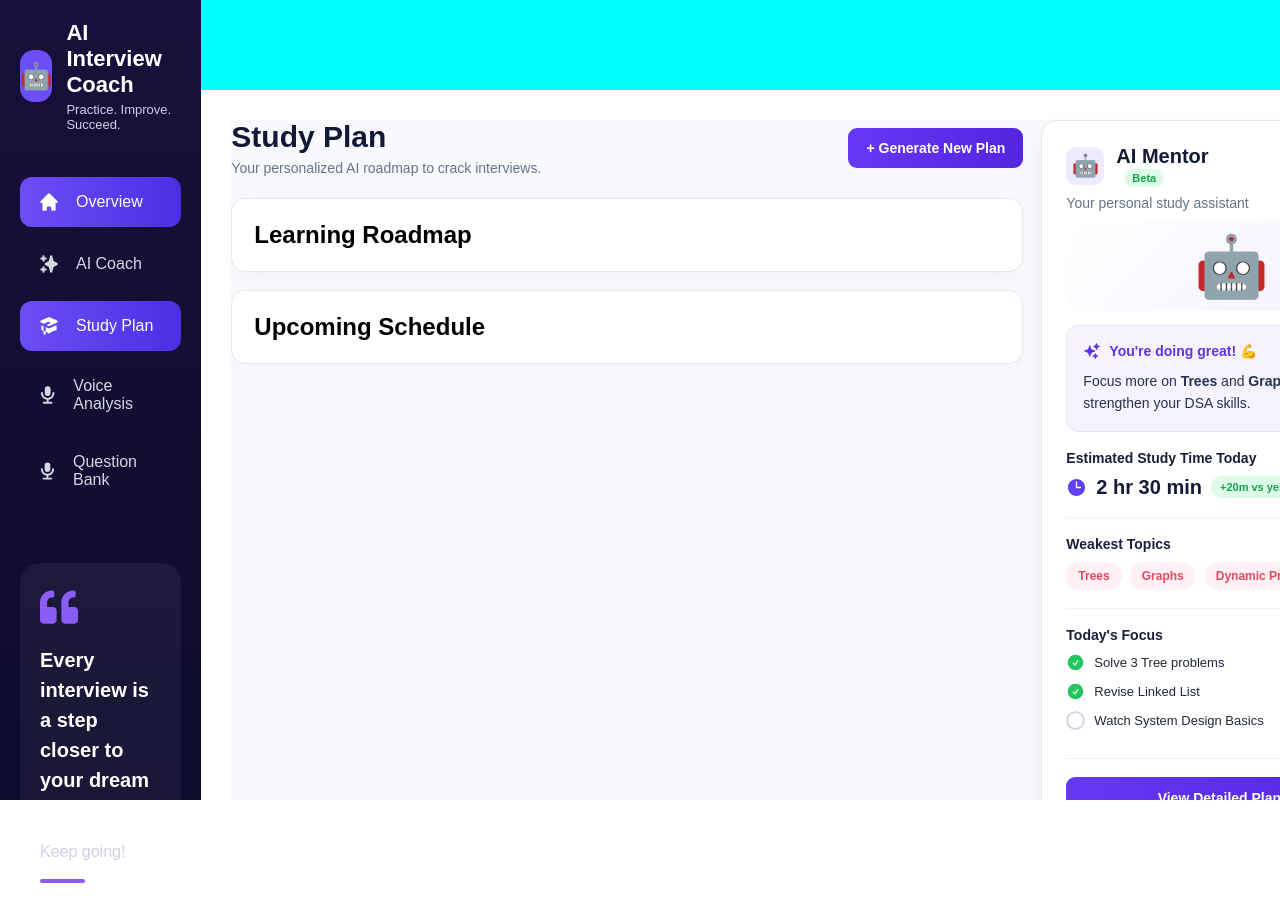
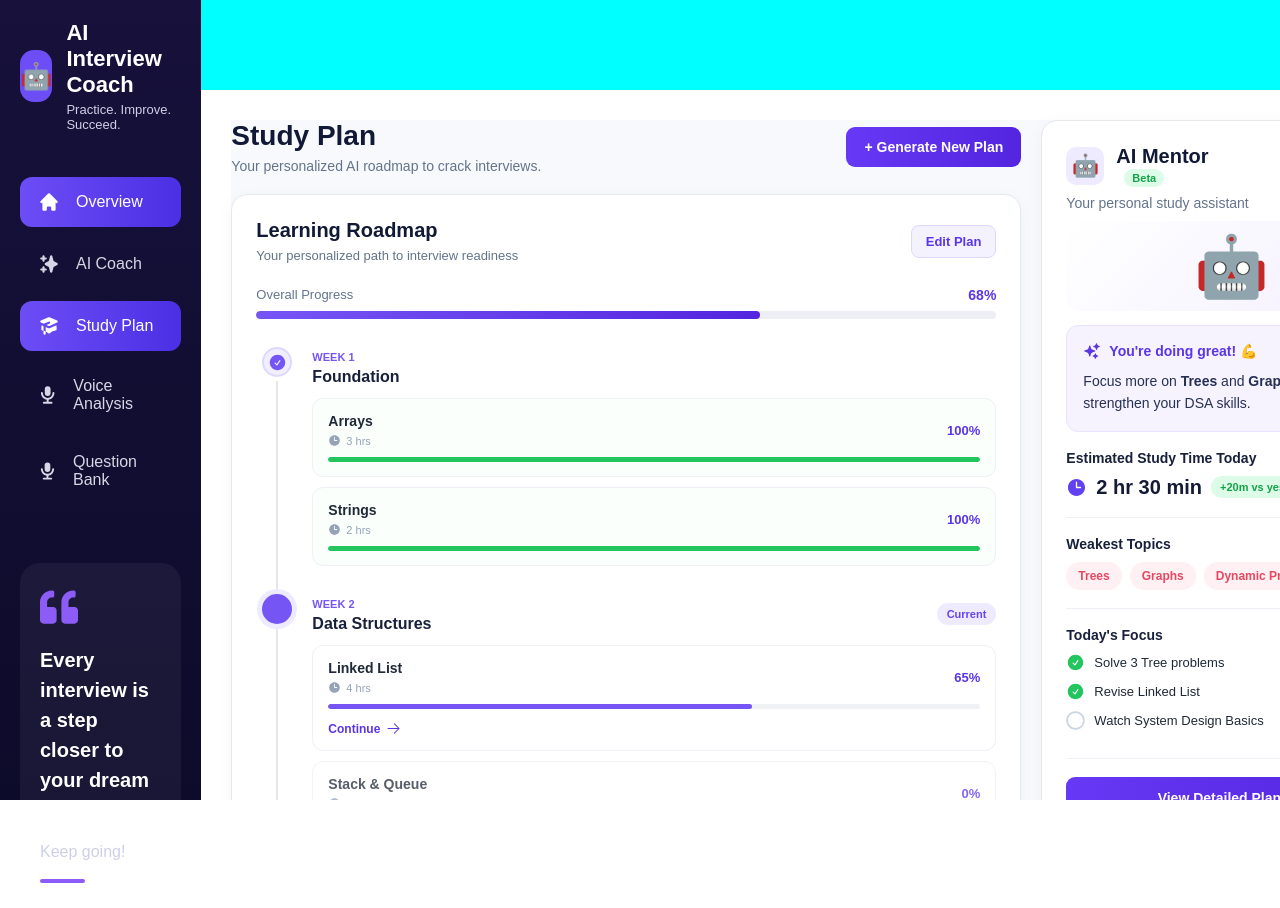
Before and after one commit to Dakshchaudhary1710/loomis, a React (Vite) app: page /main/studyplan in a window 1280 px wide. Shown: the top 908 px of the page. Built offline with nearby package versions, Linux system fonts and the light colour scheme.

Commit message:
made learning roadmap UI

```diff
--- /dev/null
+++ b/src/assets/main-page/sidebar-contents/LearningRoadmap/LearningRoadmap.css
@@ -0,0 +1,341 @@
+.roadmap-card {
+  width: 100%;
+  background: #ffffff;
+
+  border: 1px solid #e6e8f0;
+  border-radius: 16px;
+
+  padding: 24px;
+
+  box-shadow: 0 3px 15px rgba(30, 27, 75, 0.04);
+}
+
+
+/* HEADER */
+
+.roadmap-header {
+  display: flex;
+  justify-content: space-between;
+  align-items: center;
+
+  margin-bottom: 24px;
+}
+
+.roadmap-header h2 {
+  margin: 0;
+
+  color: #111936;
+  font-size: 20px;
+}
+
+.roadmap-header p {
+  margin: 6px 0 0;
+
+  color: #64748b;
+  font-size: 13px;
+}
+
+.roadmap-edit-btn {
+  border: 1px solid #ddd8ff;
+  background: #f5f2ff;
+
+  color: #5b35e8;
+
+  padding: 8px 14px;
+
+  border-radius: 8px;
+
+  font-size: 13px;
+  font-weight: 600;
+
+  cursor: pointer;
+}
+
+
+/* OVERALL PROGRESS */
+
+.roadmap-progress {
+  margin-bottom: 28px;
+}
+
+.progress-info {
+  display: flex;
+  justify-content: space-between;
+
+  margin-bottom: 8px;
+
+  font-size: 13px;
+  color: #64748b;
+}
+
+.progress-info strong {
+  color: #5b35e8;
+  font-size: 14px;
+}
+
+.progress-bar {
+  height: 8px;
+
+  background: #eeeef5;
+
+  border-radius: 20px;
+
+  overflow: hidden;
+}
+
+.progress-fill {
+  height: 100%;
+
+  background: linear-gradient(
+    90deg,
+    #7655f5,
+    #5425df
+  );
+
+  border-radius: 20px;
+}
+
+
+/* ROADMAP */
+
+.roadmap {
+  display: flex;
+  flex-direction: column;
+}
+
+.roadmap-week {
+  display: flex;
+}
+
+
+/* TIMELINE */
+
+.timeline {
+  width: 42px;
+
+  display: flex;
+  flex-direction: column;
+  align-items: center;
+}
+
+.timeline-dot {
+  width: 30px;
+  height: 30px;
+
+  border-radius: 50%;
+
+  display: flex;
+  align-items: center;
+  justify-content: center;
+
+  background: #f1efff;
+
+  color: #7655f5;
+
+  border: 2px solid #ddd8ff;
+
+  z-index: 2;
+}
+
+.timeline-dot svg {
+  font-size: 19px;
+}
+
+.timeline-dot.current {
+  background: #7655f5;
+  border-color: #7655f5;
+
+  box-shadow: 0 0 0 5px #eeeaff;
+}
+
+.timeline-dot.upcoming {
+  background: #ffffff;
+  border-color: #d8dbe5;
+}
+
+.timeline-line {
+  width: 2px;
+
+  flex: 1;
+
+  background: #e5e7eb;
+
+  margin: 4px 0;
+}
+
+
+/* WEEK CONTENT */
+
+.week-content {
+  flex: 1;
+
+  padding: 0 0 28px 14px;
+}
+
+.week-heading {
+  display: flex;
+  justify-content: space-between;
+  align-items: center;
+
+  margin-bottom: 12px;
+}
+
+.week-label {
+  color: #7655f5;
+
+  font-size: 11px;
+  font-weight: 700;
+
+  text-transform: uppercase;
+}
+
+.week-heading h3 {
+  margin: 3px 0 0;
+
+  font-size: 16px;
+  color: #18203b;
+}
+
+.current-badge {
+  padding: 5px 10px;
+
+  background: #eeeaff;
+  color: #6844ed;
+
+  border-radius: 20px;
+
+  font-size: 11px;
+  font-weight: 700;
+}
+
+
+/* TOPICS */
+
+.roadmap-topics {
+  display: flex;
+  flex-direction: column;
+  gap: 10px;
+}
+
+.roadmap-topic {
+  position: relative;
+
+  padding: 14px 15px;
+
+  border: 1px solid #edf0f5;
+  border-radius: 11px;
+
+  background: #ffffff;
+
+  transition: 0.2s;
+}
+
+.roadmap-topic:hover {
+  border-color: #dcd5ff;
+  transform: translateY(-1px);
+}
+
+
+/* TOPIC INFO */
+
+.topic-info {
+  display: flex;
+  justify-content: space-between;
+  align-items: center;
+}
+
+.topic-info h4 {
+  margin: 0 0 5px;
+
+  color: #1f2937;
+
+  font-size: 14px;
+}
+
+.topic-info strong {
+  color: #5b35e8;
+
+  font-size: 13px;
+}
+
+.topic-time {
+  display: flex;
+  align-items: center;
+  gap: 5px;
+
+  color: #94a3b8;
+
+  font-size: 11px;
+}
+
+.topic-time svg {
+  font-size: 13px;
+}
+
+
+/* TOPIC PROGRESS */
+
+.topic-progress {
+  height: 5px;
+
+  background: #f0f1f5;
+
+  border-radius: 10px;
+
+  margin-top: 10px;
+
+  overflow: hidden;
+}
+
+.topic-progress-fill {
+  height: 100%;
+
+  background: #7655f5;
+
+  border-radius: 10px;
+}
+
+
+/* COMPLETED */
+
+.roadmap-topic.completed {
+  background: #fbfffc;
+}
+
+.roadmap-topic.completed
+.topic-progress-fill {
+  background: #22c55e;
+}
+
+
+/* UPCOMING */
+
+.roadmap-topic.upcoming {
+  opacity: 0.75;
+}
+
+
+/* CONTINUE BUTTON */
+
+.continue-btn {
+  margin-top: 12px;
+
+  display: flex;
+  align-items: center;
+  gap: 6px;
+
+  border: none;
+
+  background: transparent;
+
+  color: #5b35e8;
+
+  font-size: 12px;
+  font-weight: 600;
+
+  cursor: pointer;
+}
+
+.continue-btn svg {
+  font-size: 15px;
+}
--- /dev/null
+++ b/src/assets/main-page/sidebar-contents/LearningRoadmap/LearningRoadmap.jsx
@@ -0,0 +1,227 @@
+import "./LearningRoadmap.css";
+import {
+  HiCheckCircle,
+  HiClock,
+  HiArrowRight,
+} from "react-icons/hi2";
+
+export default function LearningRoadmap() {
+
+  const roadmap = [
+    {
+      week: "Week 1",
+      title: "Foundation",
+      status: "completed",
+      topics: [
+        {
+          name: "Arrays",
+          progress: 100,
+          time: "3 hrs",
+          status: "completed",
+        },
+        {
+          name: "Strings",
+          progress: 100,
+          time: "2 hrs",
+          status: "completed",
+        },
+      ],
+    },
+
+    {
+      week: "Week 2",
+      title: "Data Structures",
+      status: "current",
+      topics: [
+        {
+          name: "Linked List",
+          progress: 65,
+          time: "4 hrs",
+          status: "current",
+        },
+        {
+          name: "Stack & Queue",
+          progress: 0,
+          time: "3 hrs",
+          status: "upcoming",
+        },
+      ],
+    },
+
+    {
+      week: "Week 3",
+      title: "Advanced DSA",
+      status: "upcoming",
+      topics: [
+        {
+          name: "Trees",
+          progress: 0,
+          time: "5 hrs",
+          status: "upcoming",
+        },
+        {
+          name: "Graphs",
+          progress: 0,
+          time: "5 hrs",
+          status: "upcoming",
+        },
+      ],
+    },
+  ];
+
+  return (
+    <div className="roadmap-card">
+
+      {/* Header */}
+
+      <div className="roadmap-header">
+
+        <div>
+          <h2>Learning Roadmap</h2>
+
+          <p>
+            Your personalized path to interview readiness
+          </p>
+        </div>
+
+        <button className="roadmap-edit-btn">
+          Edit Plan
+        </button>
+
+      </div>
+
+
+      {/* Progress */}
+
+      <div className="roadmap-progress">
+
+        <div className="progress-info">
+          <span>Overall Progress</span>
+          <strong>68%</strong>
+        </div>
+
+        <div className="progress-bar">
+          <div
+            className="progress-fill"
+            style={{ width: "68%" }}
+          ></div>
+        </div>
+
+      </div>
+
+
+      {/* Roadmap */}
+
+      <div className="roadmap">
+
+        {roadmap.map((week, index) => (
+
+          <div className="roadmap-week" key={index}>
+
+            {/* Timeline */}
+
+            <div className="timeline">
+
+              <div
+                className={`timeline-dot ${week.status}`}
+              >
+                {week.status === "completed" && (
+                  <HiCheckCircle />
+                )}
+              </div>
+
+              {index !== roadmap.length - 1 && (
+                <div className="timeline-line"></div>
+              )}
+
+            </div>
+
+
+            {/* Week Content */}
+
+            <div className="week-content">
+
+              <div className="week-heading">
+
+                <div>
+                  <span className="week-label">
+                    {week.week}
+                  </span>
+
+                  <h3>{week.title}</h3>
+                </div>
+
+                {week.status === "current" && (
+                  <span className="current-badge">
+                    Current
+                  </span>
+                )}
+
+              </div>
+
+
+              {/* Topics */}
+
+              <div className="roadmap-topics">
+
+                {week.topics.map((topic, topicIndex) => (
+
+                  <div
+                    className={`roadmap-topic ${topic.status}`}
+                    key={topicIndex}
+                  >
+
+                    <div className="topic-info">
+
+                      <div>
+                        <h4>{topic.name}</h4>
+
+                        <span className="topic-time">
+                          <HiClock />
+                          {topic.time}
+                        </span>
+                      </div>
+
+                      <strong>
+                        {topic.progress}%
+                      </strong>
+
+                    </div>
+
+
+                    <div className="topic-progress">
+
+                      <div
+                        className="topic-progress-fill"
+                        style={{
+                          width: `${topic.progress}%`,
+                        }}
+                      ></div>
+
+                    </div>
+
+
+                    {topic.status === "current" && (
+                      <button className="continue-btn">
+                        Continue
+                        <HiArrowRight />
+                      </button>
+                    )}
+
+                  </div>
+
+                ))}
+
+              </div>
+
+            </div>
+
+          </div>
+
+        ))}
+
+      </div>
+
+    </div>
+  );
+}
--- a/src/assets/main-page/sidebar-contents/Studyplan.jsx
+++ b/src/assets/main-page/sidebar-contents/Studyplan.jsx
@@ -1,5 +1,6 @@
 import "./studyPlan.css";
 import AIMentor from "./AIMentor/AIMentor";
+import LearningRoadmap from "./LearningRoadmap/LearningRoadmap";
 
 export default function StudyPlan() {
   return (
@@ -12,7 +13,9 @@
         <div className="study-plan-header">
           <div>
             <h1>Study Plan</h1>
-            <p>Your personalized AI roadmap to crack interviews.</p>
+            <p>
+              Your personalized AI roadmap to crack interviews.
+            </p>
           </div>
 
           <button className="generate-plan-btn">
@@ -21,9 +24,7 @@
         </div>
 
         {/* Learning Roadmap */}
-        <div className="study-card">
-          <h2>Learning Roadmap</h2>
-        </div>
+        <LearningRoadmap />
 
         {/* Upcoming Schedule */}
         <div className="study-card">
--- a/src/assets/main-page/sidebar-contents/studyPlan.css
+++ b/src/assets/main-page/sidebar-contents/studyPlan.css
@@ -4,7 +4,7 @@
 
 
   display: flex;
-  gap: 18px;
+  gap: 20px;
 
   background: #f8f9fc;
 }
@@ -18,7 +18,7 @@
 
   display: flex;
   flex-direction: column;
-  gap: 18px;
+  gap: 20px;
 }
 
 
@@ -30,44 +30,36 @@
 }
 
 
-/* PAGE HEADER */
+/* HEADER */
 
 .study-plan-header {
   display: flex;
   align-items: center;
   justify-content: space-between;
-
-  margin-bottom: 4px;
 }
 
 .study-plan-header h1 {
   margin: 0;
 
-  font-size: 30px;
-  font-weight: 700;
-
+  font-size: 28px;
   color: #111936;
 }
 
 .study-plan-header p {
   margin: 6px 0 0;
 
+  font-size: 14px;
   color: #64748b;
-  font-size: 14px;
 }
 
 
-/* GENERATE BUTTON */
+/* GENERATE PLAN BUTTON */
 
 .generate-plan-btn {
-  display: flex;
-  align-items: center;
-  gap: 8px;
+  border: none;
+  border-radius: 9px;
 
   padding: 12px 18px;
-
-  border: none;
-  border-radius: 9px;
 
   background: linear-gradient(
     90deg,
@@ -88,32 +80,36 @@
 }
 
 
-/* COMMON CARD */
+/* UPCOMING SCHEDULE CARD */
 
 .study-card {
   background: white;
 
   border: 1px solid #e6e8f0;
-  border-radius: 14px;
+  border-radius: 16px;
 
-  padding: 22px;
+  padding: 24px;
 
-  box-shadow: 0 3px 15px rgba(30, 27, 75, 0.03);
+  box-shadow: 0 3px 15px rgba(30, 27, 75, 0.04);
+}
+
+.study-card h2 {
+  margin: 0;
+
+  font-size: 20px;
+  color: #111936;
 }
 
 
 /* RESPONSIVE */
 
-@media (max-width: 1100px) {
-
+@media (max-width: 1000px) {
   .study-plan-right {
     width: 330px;
   }
-
 }
 
-@media (max-width: 900px) {
-
+@media (max-width: 850px) {
   .study-plan {
     flex-direction: column;
   }
@@ -121,19 +117,4 @@
   .study-plan-right {
     width: 100%;
   }
-
 }
-
-@media (max-width: 600px) {
-
-  .study-plan {
-    padding: 18px;
-  }
-
-  .study-plan-header {
-    flex-direction: column;
-    align-items: flex-start;
-    gap: 15px;
-  }
-
-}
```
